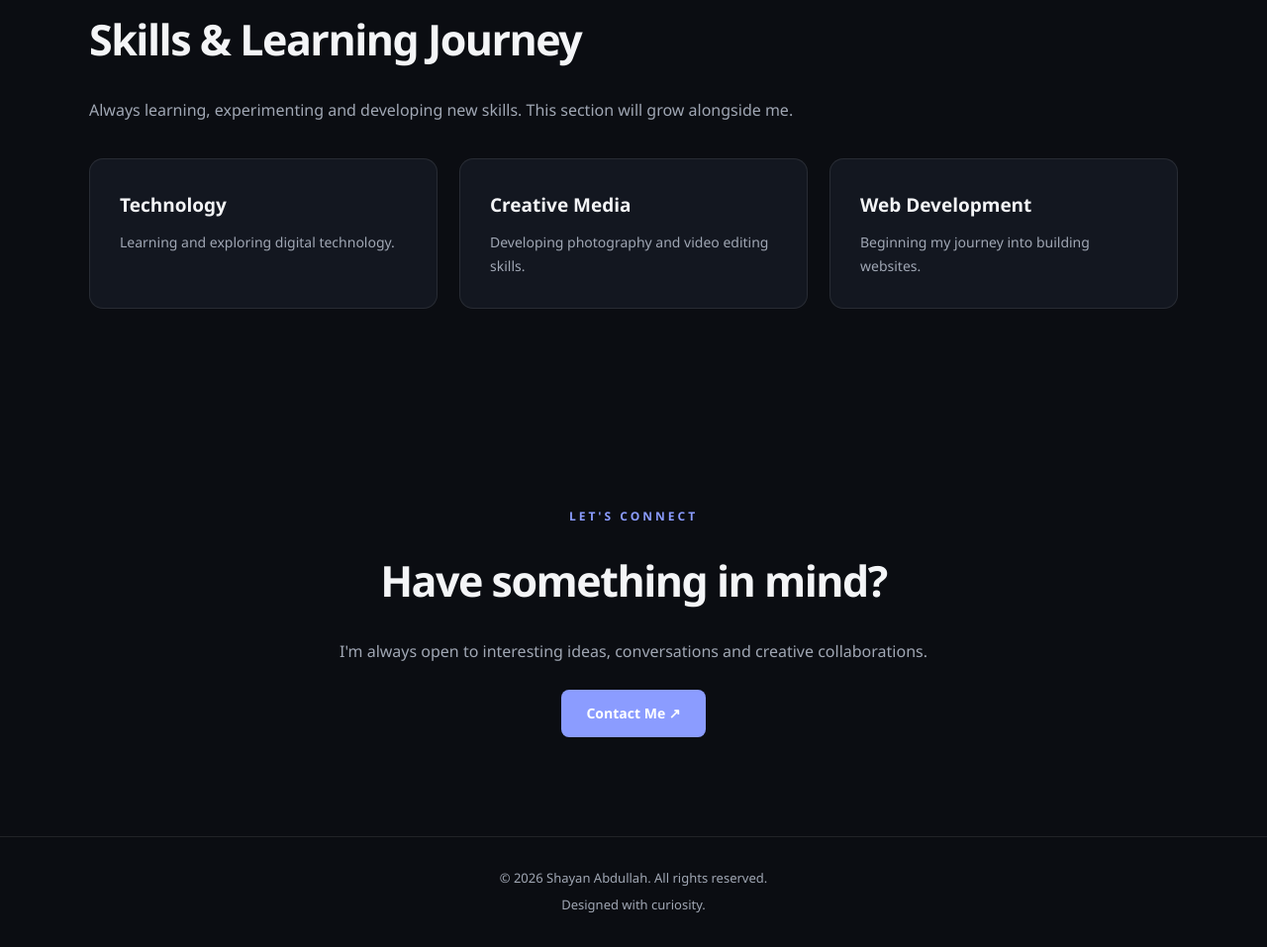
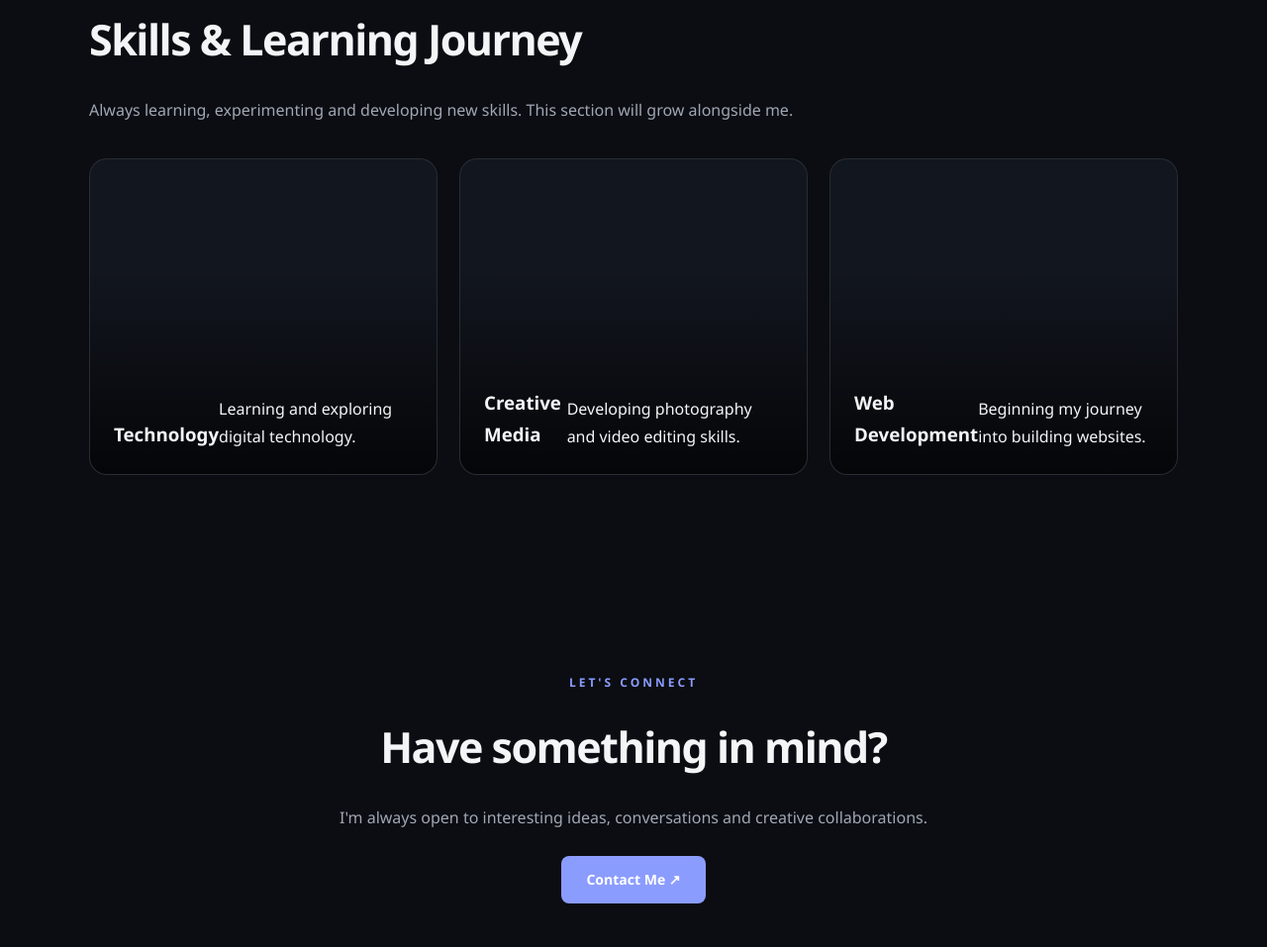
Before and after one commit to shayan799/shayan-website, a plain HTML site: page index.html in a window 1280 px wide. Shown: the part 1615-2572 px from the top of the page at 99% size. Drawn offline with Linux system fonts and the light colour scheme; no server answers.

Commit message:
Clean up CSS and finalize interest card design

```diff
--- a/style.css
+++ b/style.css
@@ -210,7 +210,7 @@ header {
     font-size: 16px;
 }
 
-/* Interest and skill cards */
+/* Card grid */
 .card-container {
     display: grid;
     grid-template-columns: repeat(3, 1fr);
@@ -218,32 +218,50 @@ header {
     margin-top: 35px;
 }
 
+/* Interest card cover design */
 .interest-card {
-    background: var(--surface);
+    position: relative;
+    min-height: 320px;
     border: 1px solid var(--border);
-    border-radius: 14px;
-    padding: 30px;
-    transition: transform 0.25s ease, background 0.25s ease;
+    border-radius: 18px;
+    overflow: hidden;
+    background-color: var(--surface);
+    background-size: cover;
+    background-position: center;
+    background-repeat: no-repeat;
+    display: flex;
+    align-items: flex-end;
+    padding: 24px;
+    isolation: isolate;
+    transition: transform 0.3s ease;
 }
 
-.interest-card:hover {
-    transform: translateY(-6px);
-    background: var(--surface-hover);
+/* Dark gradient for heading readability */
+.interest-card::before {
+    content: "";
+    position: absolute;
+    inset: 0;
+    background: linear-gradient(
+        to top,
+        rgba(0, 0, 0, 0.75),
+        rgba(0, 0, 0, 0.05) 65%
+    );
+    z-index: -1;
 }
 
-.card-icon {
-    font-size: 30px;
-    margin-bottom: 20px;
+/* Heading over the photo */
+.interest-card-title {
+    color: #ffffff;
+    font-size: 1.6rem;
+    font-weight: 600;
+    margin: 0;
+    position: relative;
+    z-index: 1;
 }
 
-.interest-card h3 {
-    font-size: 19px;
-    margin-bottom: 10px;
-}
-
-.interest-card p {
-    color: var(--muted);
-    font-size: 14px;
+/* Interest card hover effect */
+.interest-card:hover {
+    transform: translateY(-5px);
 }
 
 /* Contact section */
```
